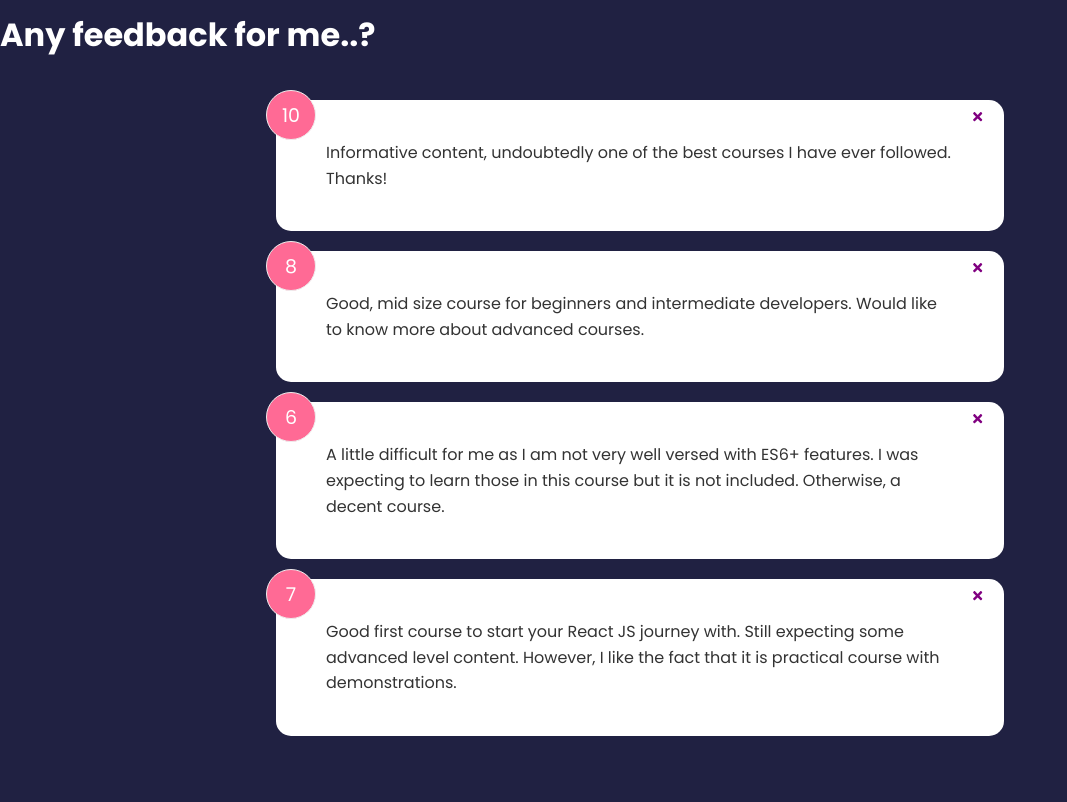
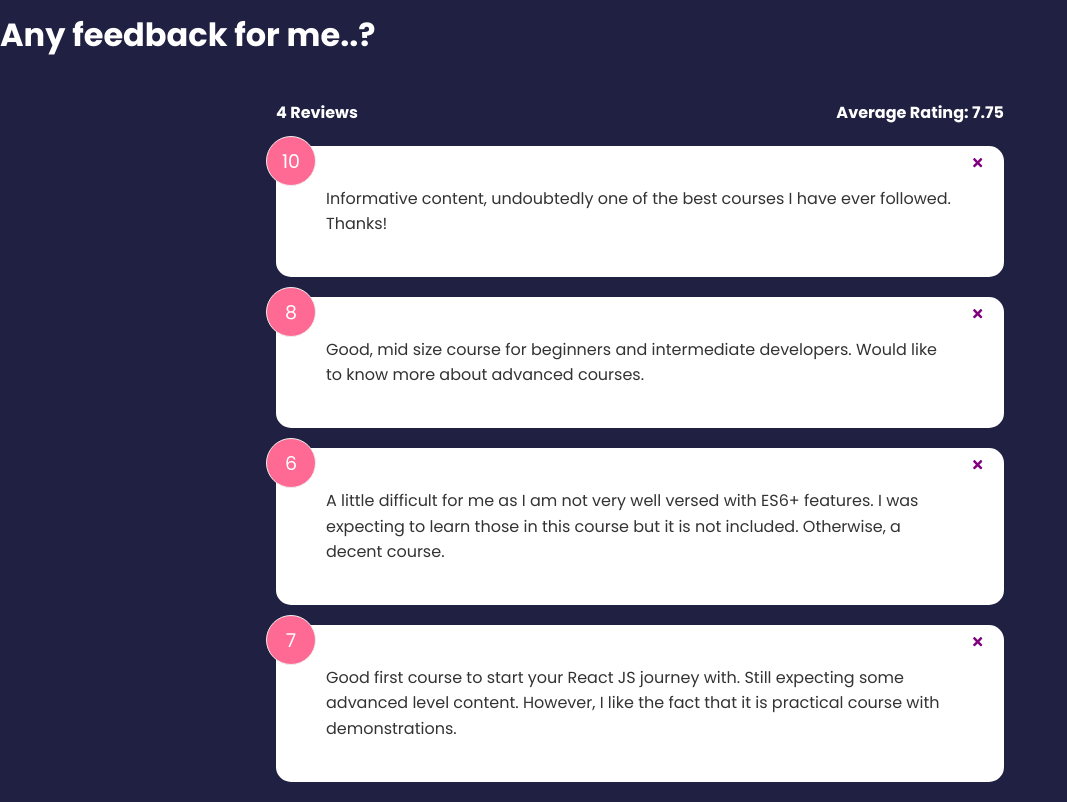
Before and after one commit to adityajoshigit/feedback-app-react, a React (Create React App) app: page / in a window 1280 px wide. Shown: the whole page, without its empty margins (0-1067 px from the left). Built offline with nearby package versions, Linux system fonts and the light colour scheme.

Commit message:
stats cmp completed

```diff
--- a/src/components/FeedbackStats.jsx
+++ b/src/components/FeedbackStats.jsx
@@ -3,13 +3,13 @@ import PropTypes from 'prop-types';
 function FeedbackStats({
   feedbacks
 }) {
-  if (Boolean(feedbacks)) {
+  if (!Boolean(feedbacks)) {
     return <></>;
   }
 
   const activeFeedbacks = feedbacks.filter(item => !item.isDeleted);
 
-  if (Boolean(activeFeedbacks) && activeFeedbacks.length === 0) {
+  if (activeFeedbacks.length === 0) {
     return <></>;
   }
 
@@ -19,7 +19,7 @@ function FeedbackStats({
                       .reduce((a, b) => a + b)
                     )
                     /
-                    feedbacks.length;
+                    activeFeedbacks.length;
 
   return (
     <div className='feedback-stats'>
```
